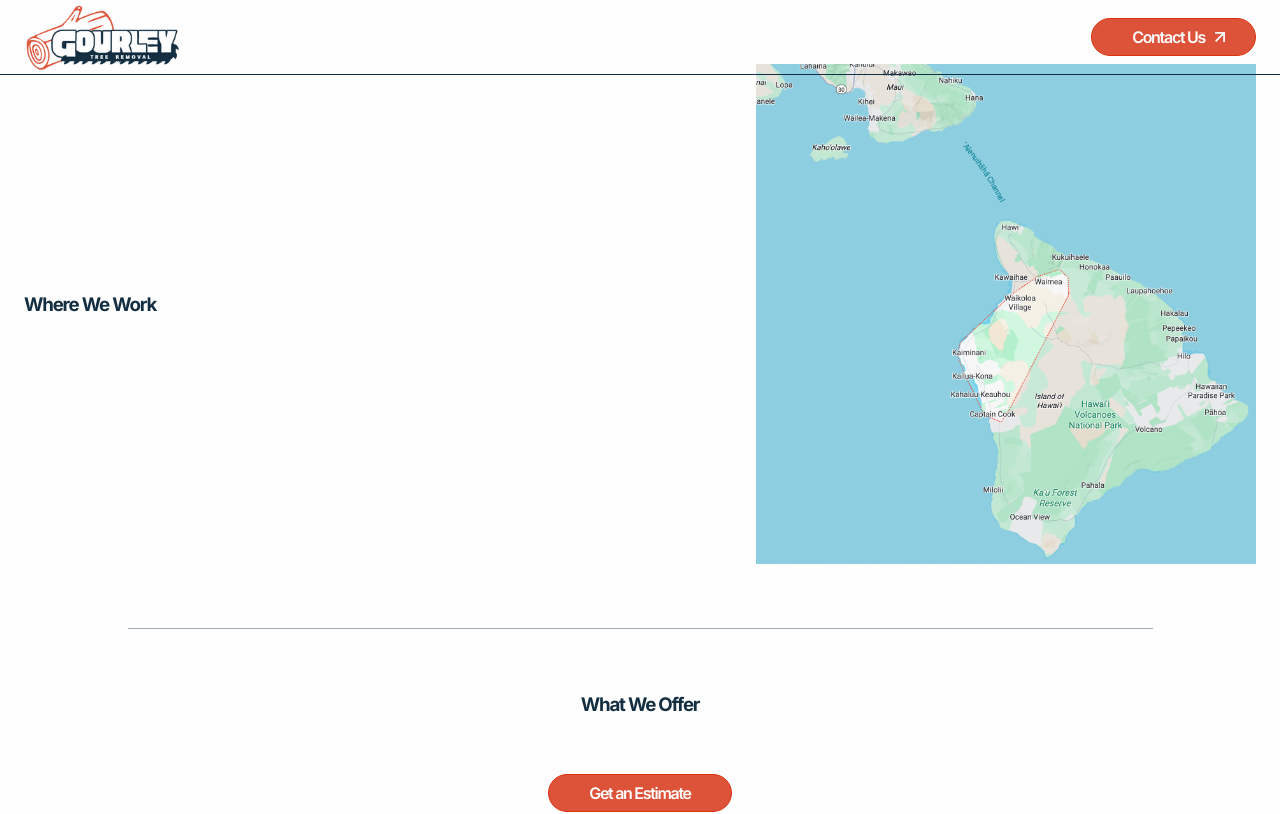
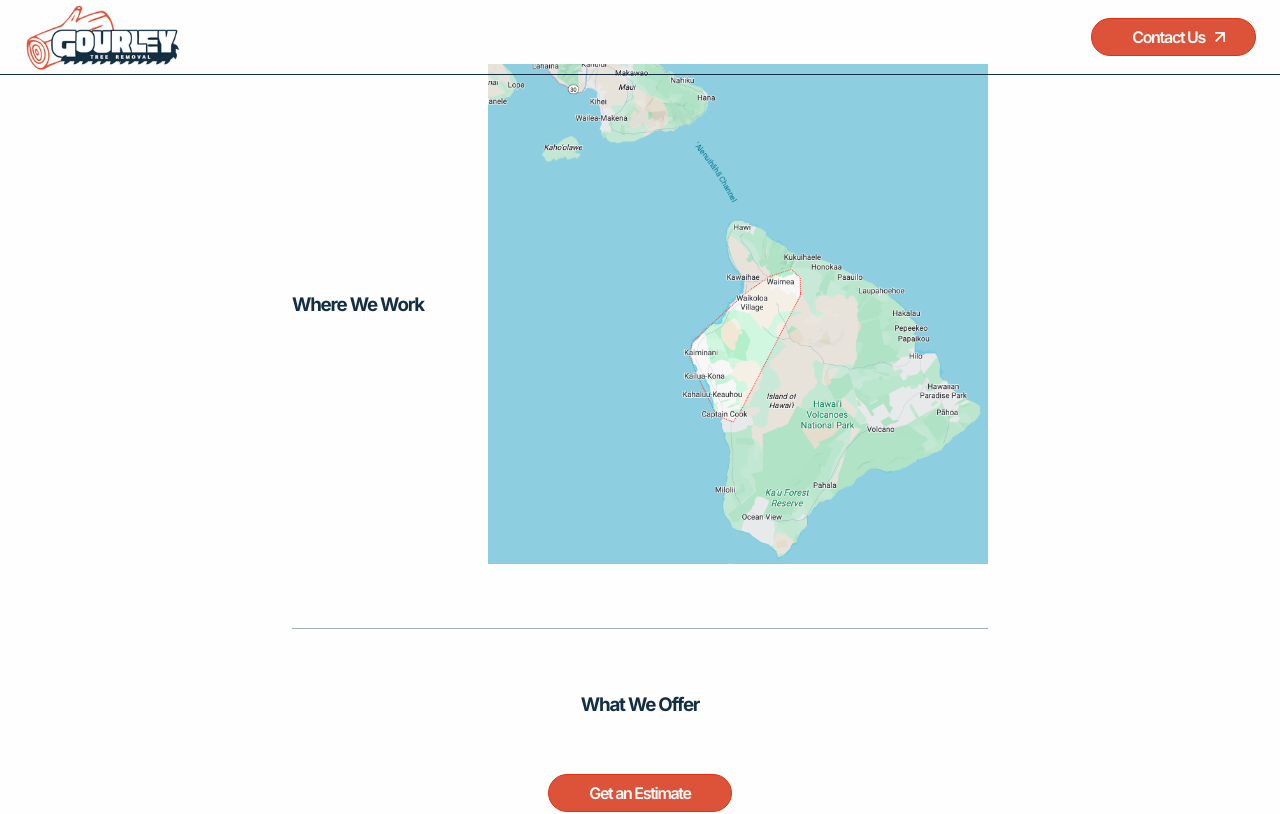
Before and after one commit to KParrish193/gourley-removal, a Next.js app in the folder gourley-frontend/: page / in a window 1280 px wide. Shown: the top 814 px of the page. Built offline with nearby package versions, Linux system fonts and the light colour scheme.

Commit message:
adding reveal animation

```diff
--- /dev/null
+++ b/gourley-frontend/app/components/reveal-animator/animator.module.css
@@ -0,0 +1,12 @@
+.reveal {
+    opacity: 0;
+    transform: translateY(32px);
+    transition:
+        opacity 700ms ease,
+        transform 700ms ease;
+}
+
+.reveal.visible {
+    opacity: 1;
+    transform: translateY(0);
+}
--- /dev/null
+++ b/gourley-frontend/app/components/reveal-animator/revealAnimator.tsx
@@ -0,0 +1,47 @@
+"use client";
+
+import { useEffect, useRef, useState } from "react";
+
+type RevealProps = {
+  children: React.ReactNode;
+  className?: string;
+};
+
+export default function Reveal({
+  children,
+  className = "",
+}: RevealProps) {
+  const ref = useRef<HTMLDivElement>(null);
+  const [visible, setVisible] = useState(false);
+
+  useEffect(() => {
+    const element = ref.current;
+
+    if (!element) return;
+
+    const observer = new IntersectionObserver(
+      ([entry]) => {
+        if (entry.isIntersecting) {
+          setVisible(true);
+          observer.disconnect();
+        }
+      },
+      {
+        threshold: 0.15,
+      }
+    );
+
+    observer.observe(element);
+
+    return () => observer.disconnect();
+  }, []);
+
+  return (
+    <div
+      ref={ref}
+      className={`${className} reveal ${visible ? "visible" : ""}`}
+    >
+      {children}
+    </div>
+  );
+}
--- a/gourley-frontend/app/contact-us/page.tsx
+++ b/gourley-frontend/app/contact-us/page.tsx
@@ -2,6 +2,7 @@
 
 import Image from "next/image";
 import Alert from '../components/alert/alert';
+import RevealAnimator from '../components/reveal-animator/revealAnimator';
 import { useState, useEffect } from "react";
 import styles from "./contact.module.css";
 
--- a/gourley-frontend/app/page.tsx
+++ b/gourley-frontend/app/page.tsx
@@ -1,5 +1,6 @@
 import { fetchSheetData, SheetRow } from "@/app/lib/gsheet";
 import InstagramFeed from "./components/instagram/instagramFeed";
+import RevealAnimator from './components/reveal-animator/revealAnimator';
 import Image from "next/image";
 import Link from "next/link";
 import styles from "./page.module.css";
@@ -75,6 +76,7 @@
           })}
         </section>
 
+        <RevealAnimator>
           <section className={styles.serviceInfo}>
             <div className={styles.serviceArea}>
               <div>
@@ -113,7 +115,9 @@
               </Link>
             </div>
           </section>
+        </RevealAnimator>
 
+        <RevealAnimator>
           <section className={styles.about}>
             <div className={styles.fiftyFifty}>
               <h3>About Us</h3>
@@ -149,6 +153,7 @@
               );
             })}
           </section>
+        </RevealAnimator>
 
         <section>
           <InstagramFeed />
```
Lines whose indentation alone changed are shown as unchanged.
